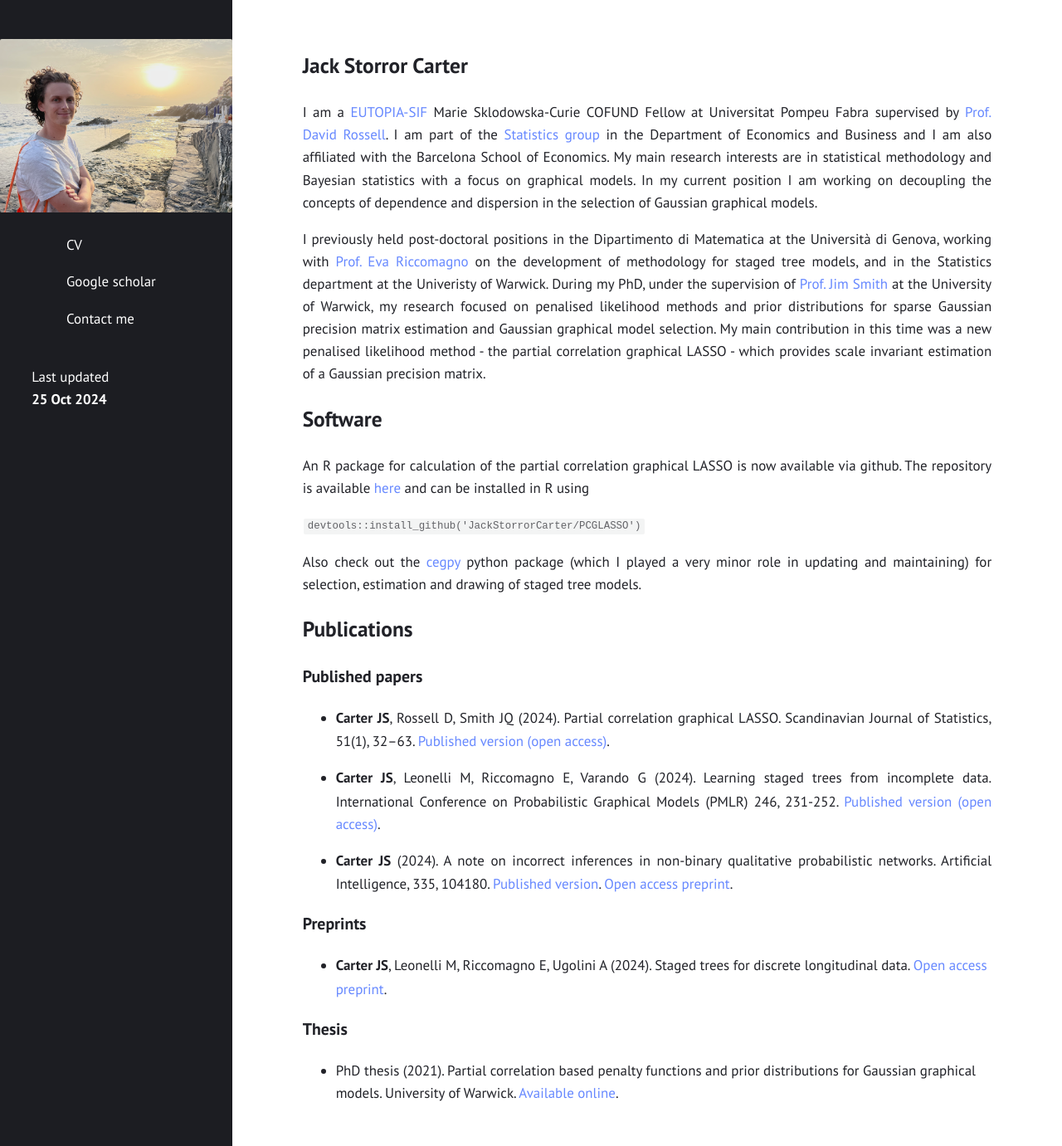
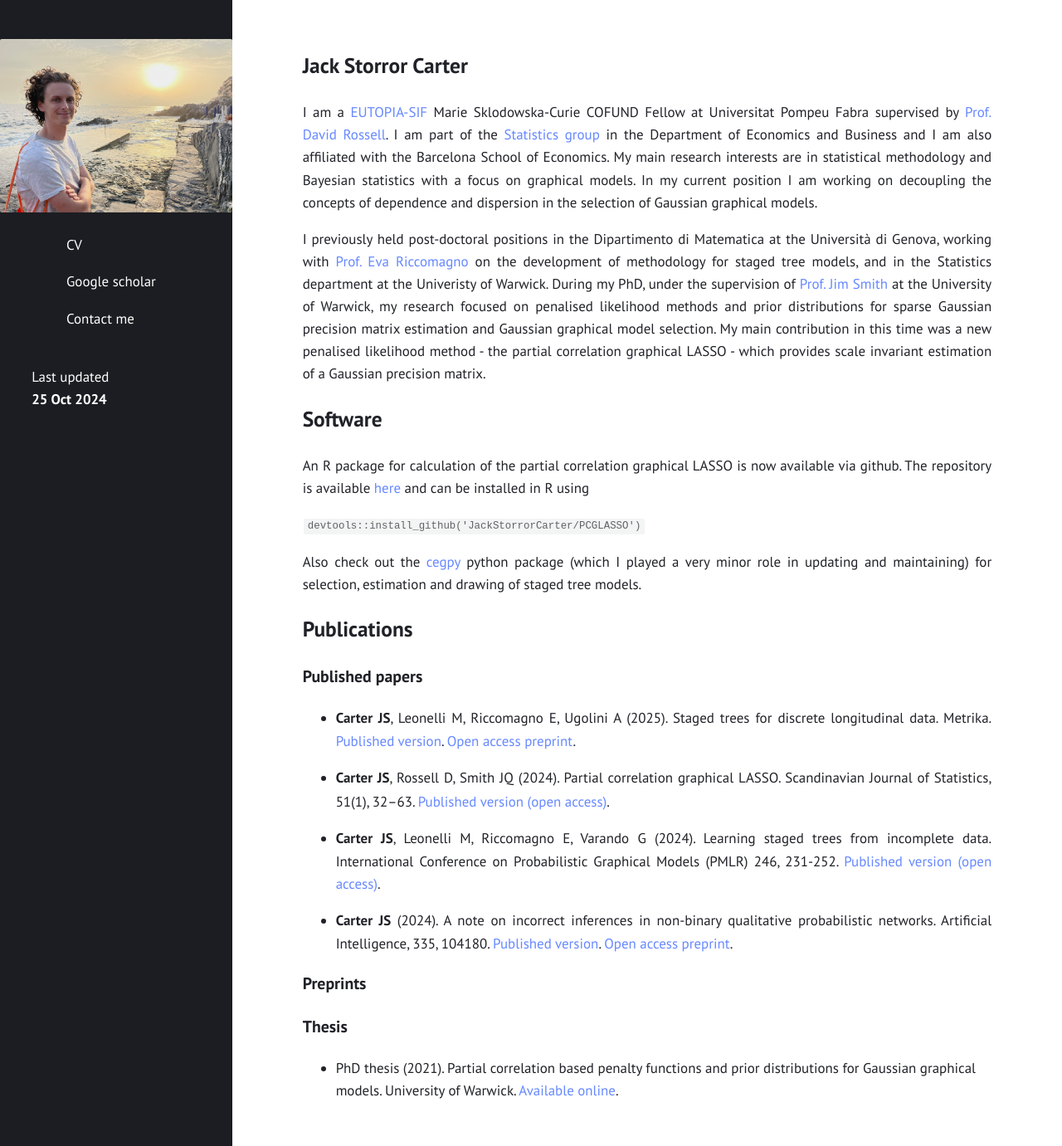
Before and after one commit to JackStorrorCarter/JackStorrorCarter.github.io, a Jekyll site: the page built from index.md, in a window 1280 px wide and 1381 px high. Shown: the whole window at 83% size. Built offline with Jekyll 4.4.1, drawn with Linux system fonts in a browser that asks for light colours; part of the change alters nothing that is shown.

Commit message:
Update index.md

```diff
--- a/index.md
+++ b/index.md
@@ -24,6 +24,8 @@ Also check out the [cegpy](https://cegpy.readthedocs.io/en/latest/intro.html) py
 
 ### Published papers
 
+- **Carter JS**, Leonelli M, Riccomagno E, Ugolini A (2025).  Staged trees for discrete longitudinal data. Metrika. [Published version](https://link.springer.com/article/10.1007/s00184-024-00987-9). [Open access preprint](https://arxiv.org/abs/2401.04297).
+
 - **Carter JS**, Rossell D, Smith JQ (2024).  Partial correlation graphical LASSO.  Scandinavian Journal of Statistics, 51(1), 32–63. [Published version (open access)](https://onlinelibrary.wiley.com/doi/10.1111/sjos.12675).
 
 - **Carter JS**, Leonelli M, Riccomagno E, Varando G (2024).  Learning staged trees from incomplete data. International Conference on Probabilistic Graphical Models (PMLR) 246, 231-252. [Published version (open access)](https://proceedings.mlr.press/v246/carter24a.html).
@@ -32,8 +34,6 @@ Also check out the [cegpy](https://cegpy.readthedocs.io/en/latest/intro.html) py
 
 ### Preprints
 
-- **Carter JS**, Leonelli M, Riccomagno E, Ugolini A (2024).  Staged trees for discrete longitudinal data. [Open access preprint](https://arxiv.org/abs/2401.04297).
-
 ### Thesis
 
 - PhD thesis (2021). Partial correlation based penalty functions and prior distributions for Gaussian graphical models. University of Warwick. [Available online](http://wrap.warwick.ac.uk/163951/).
```
